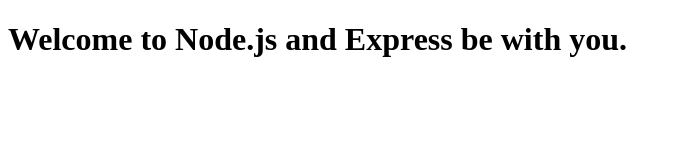
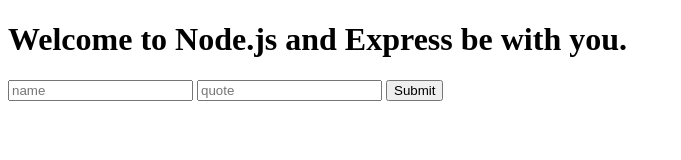
Before and after one commit to GustiArsyad123/crud-express-mongos, a website: page index.html in a window 1280 px wide. Shown: the whole page, without its empty margins (0-681 px from the left). Drawn offline with Linux system fonts and the light colour scheme.

Commit message:
update the index.html

```diff
--- a/index.html
+++ b/index.html
@@ -1,10 +1,15 @@
 <!DOCTYPE html>
 <html lang="en">
-<head>
-  <meta charset="UTF-8">
-  <title>My App</title>
-</head>
-<body>
-  <h1> Welcome to Node.js and Express be with you. </h1>
-</body>
+  <head>
+    <meta charset="UTF-8" />
+    <title>My App</title>
+  </head>
+  <body>
+    <h1>Welcome to Node.js and Express be with you.</h1>
+    <form action="/quotes" method="POST">
+      <input type="text" placeholder="name" name="name" />
+      <input type="text" placeholder="quote" name="quote" />
+      <button type="submit">Submit</button>
+    </form>
+  </body>
 </html>
```
